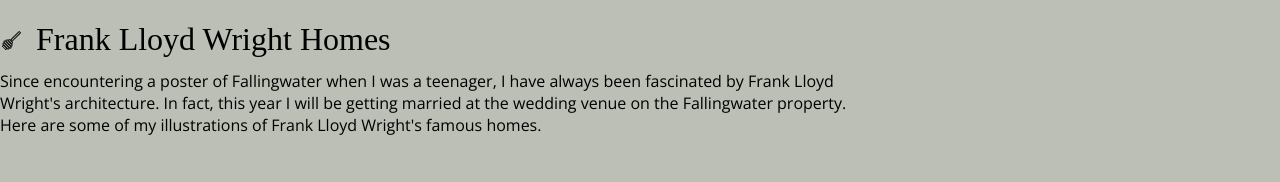
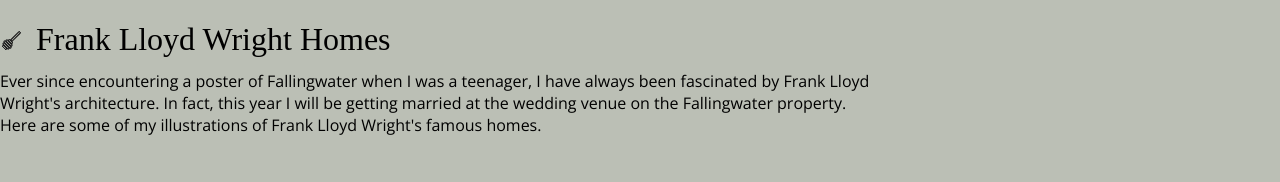
Before and after one commit to pbortnick/pamelahoneybortnick, a Next.js app: page /illustrations in a window 1280 px wide. Shown: the part 348-530 px from the top of the page. Built offline with nearby package versions, Linux system fonts and the light colour scheme; a web font is replaced by a local one.

Commit message:
update content

```diff
--- a/pages/illustrations/index.tsx
+++ b/pages/illustrations/index.tsx
@@ -49,7 +49,7 @@
   {
     title: 'Frank Lloyd Wright Homes',
     description:
-      "Since encountering a poster of Fallingwater when I was a teenager, I have always been fascinated by Frank Lloyd Wright's architecture. In fact, this year I will be getting married at the wedding venue on the Fallingwater property. Here are some of my illustrations of Frank Lloyd Wright's famous homes.",
+      "Ever since encountering a poster of Fallingwater when I was a teenager, I have always been fascinated by Frank Lloyd Wright's architecture. In fact, this year I will be getting married at the wedding venue on the Fallingwater property. Here are some of my illustrations of Frank Lloyd Wright's famous homes.",
     images: [
       {
         src: '/illustrations/flw/robie.png',
```
